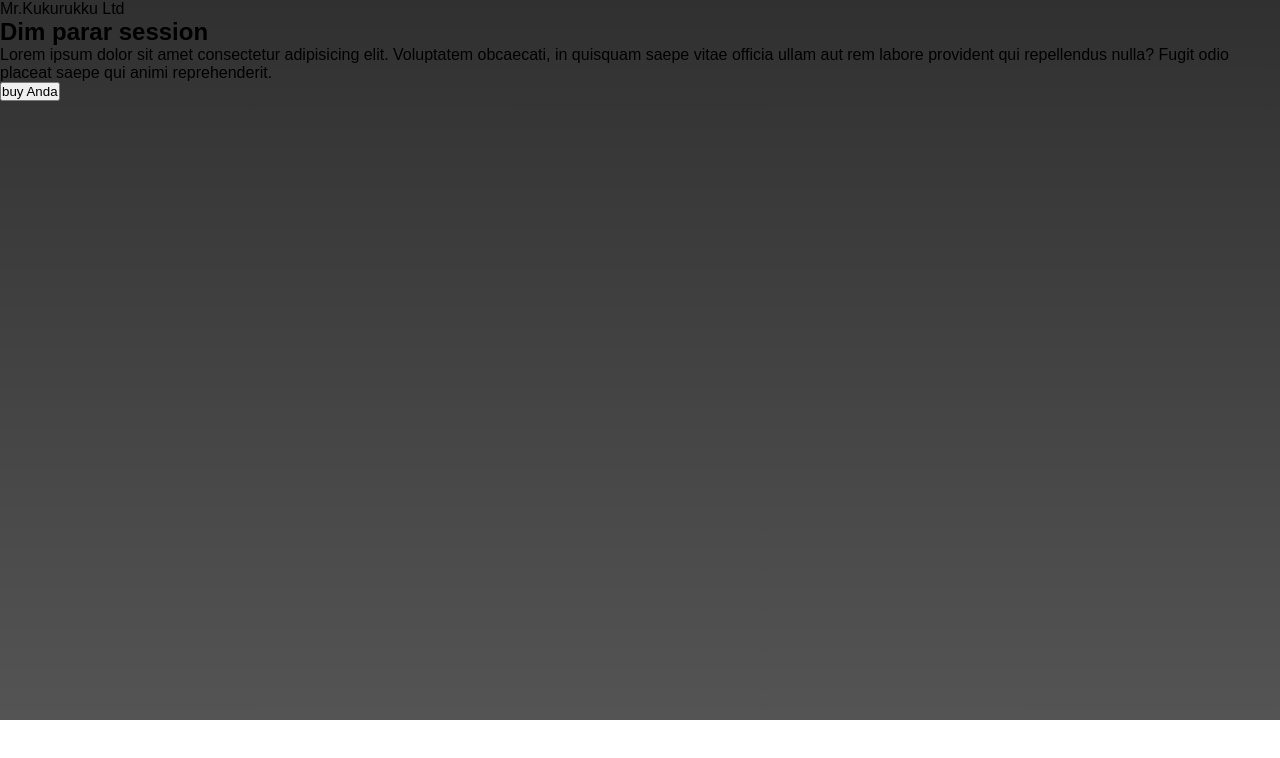
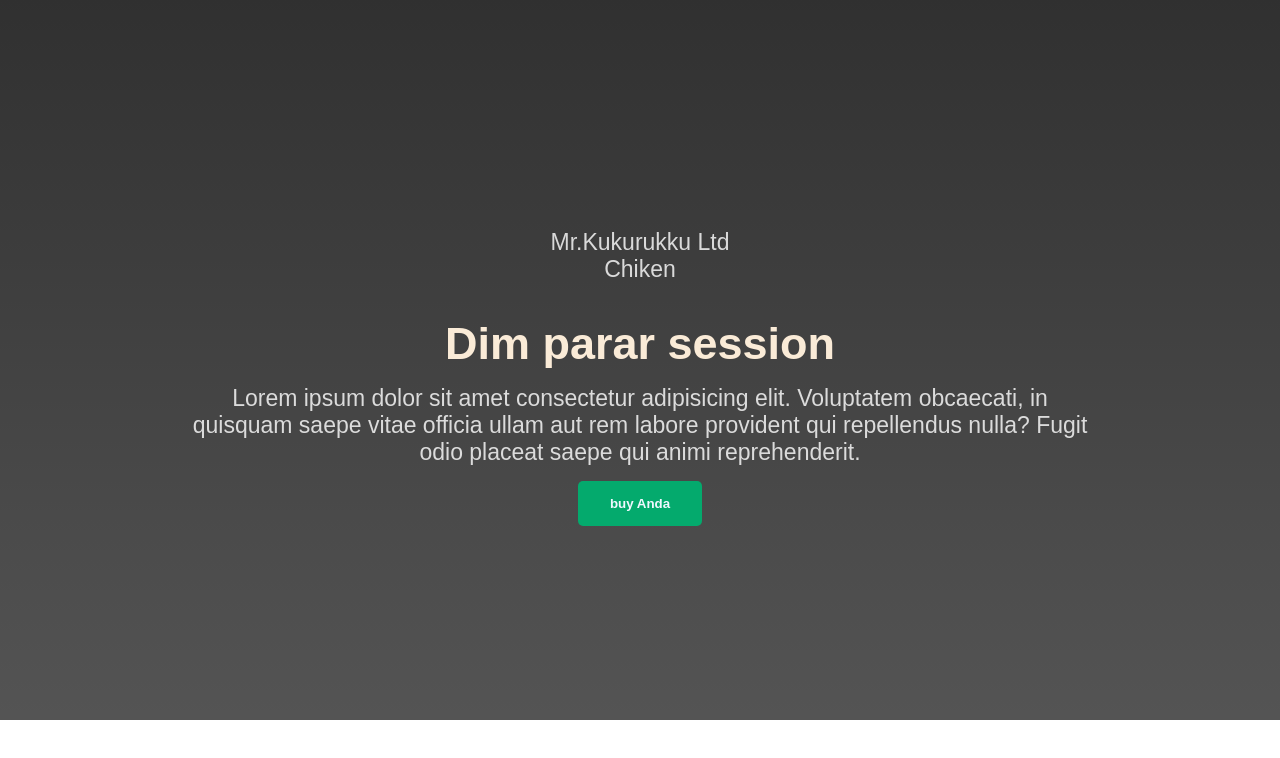
Before and after one commit to ash-124/my-new-banner, a plain HTML site: page index.html in a window 1280 px wide. Drawn offline with Linux system fonts and the light colour scheme.

Commit message:
done making of banner

```diff
--- a/index.html
+++ b/index.html
@@ -10,8 +10,10 @@
 <body>
     <div class="banner">
         <div class="content">
-            <p class="company">Mr.Kukurukku Ltd</p>
-            <h2>Dim parar session</h2>
+            <p class="company">Mr.Kukurukku Ltd<br>Chiken
+
+            </p>
+            <h2 id="session">Dim parar session</h2>
             <p>Lorem ipsum dolor sit amet consectetur adipisicing elit. Voluptatem obcaecati, in quisquam saepe vitae officia ullam aut rem labore provident qui repellendus nulla? Fugit odio placeat saepe qui animi reprehenderit.</p>
             <button>buy Anda</button>
         </div>
--- a/styles/color.css
+++ b/styles/color.css
@@ -9,5 +9,43 @@
     width:100%;
     background-image: url(/images/banner.jpg) ;
     background-image: linear-gradient(rgba(0,0,0,0.812),rgba(0,0,0,0.669));
+    background-repeat: no-repeat;
+    background-position:center;
+    background-size: cover;
+    display: flex;
+    justify-content: center;
+    align-items: center;
 
 }
+.content{
+    color: #ffffffce;
+    text-align: center;
+    width:70%;
+}
+.content p{
+    font-size: 23px;
+    margin:15px 0;
+}
+#session{
+    font-size: 45px;
+    color: antiquewhite;
+    margin: 15px 0;
+}
+.company{
+    padding: 20px;
+    font-size: 10px;
+}
+.content button{
+    background-color: #04aa6d;
+    border: none;
+    border-radius: 5px;
+    font-weight: 700;
+    color:aliceblue;
+    padding:15px 32px;
+    cursor: pointer;
+
+}
+.content button:hover {
+    background-color: #068858;
+    transition: 0.5s ease-in;
+}
```
